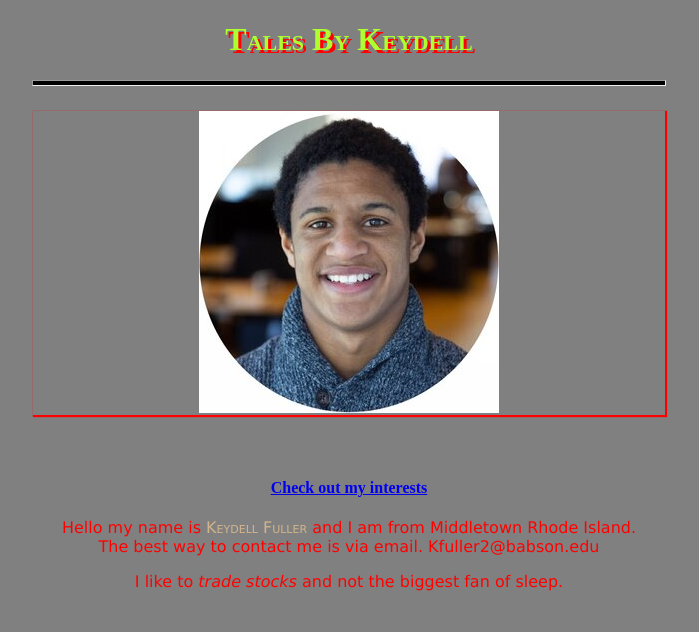
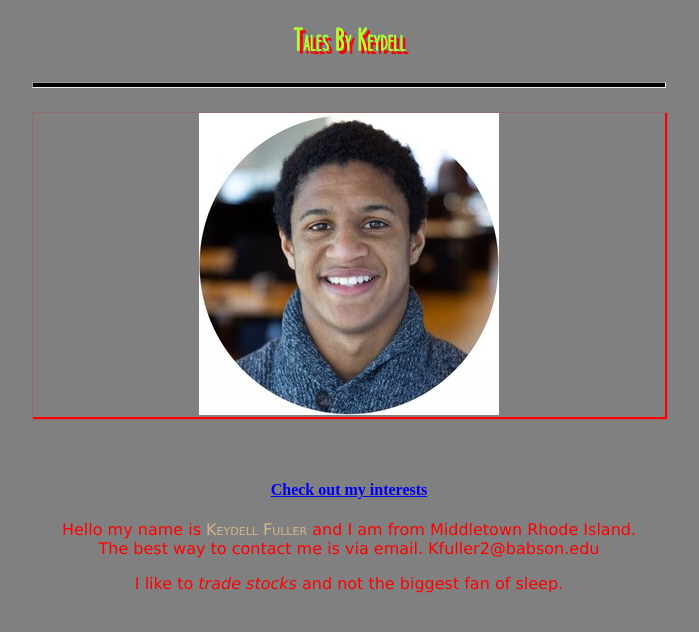
Before and after one commit to keydellf26/WebTech, a plain HTML site: page session5/index.html in a window 1280 px wide. Shown: the whole page, without its empty margins (291-990 px from the left). Drawn offline with Linux system fonts and the light colour scheme.

Commit message:
Adding font fams

```diff
--- a/session5/index.html
+++ b/session5/index.html
@@ -7,7 +7,7 @@
     <title>All about Keydell</title>
     <link rel="stylesheet" href="style4.css" type="text/css" >
 <style>
-h1{text-align: center; font-size: 36; text-shadow: 3px 3px red;}
+h1{font-family: dope; text-align: center; font-size: 36; text-shadow: 3px 3px red;}
 h6{text-align: center; width: 50%;}
 h4{text-align: center;}
 p{text-align: center; font-family: verdana; color:red;}
@@ -15,7 +15,10 @@ hr{width: 50%; height: 4px; background-color: black;}
 span{font-variant: small-caps; color: tan;}
 .shadow {box-shadow: 1px 1px 1px 1px red; margin-left: auto; margin-right: auto;}
 a {text-align: center;}
-
+@font-face {
+    font-family: dope;
+    src: url(WinterInsight.otf);
+}
 
 </style>
 
```
Also changed, not shown: session5/Winter Insight.ttf (added), session5/WinterInsight.otf (added).
